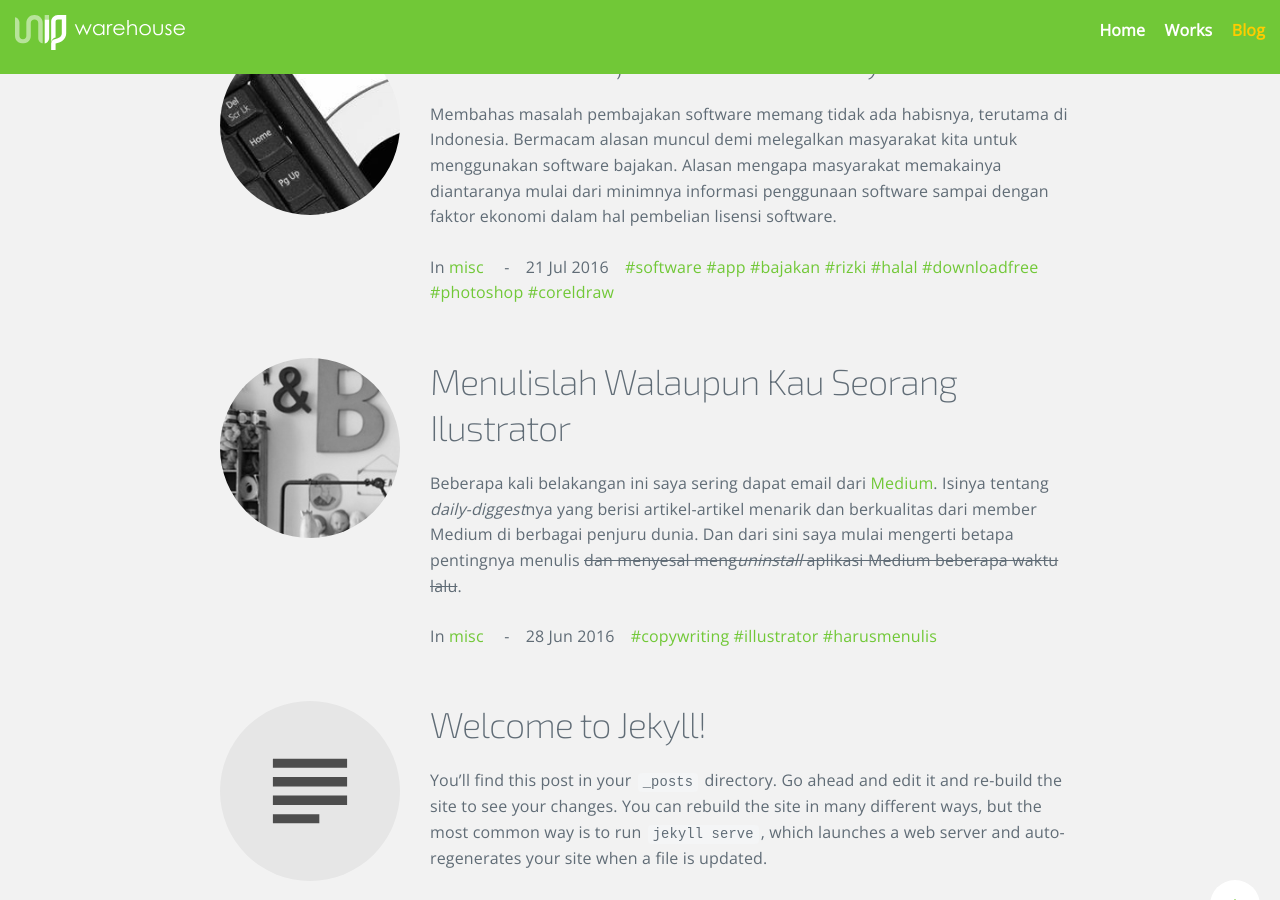
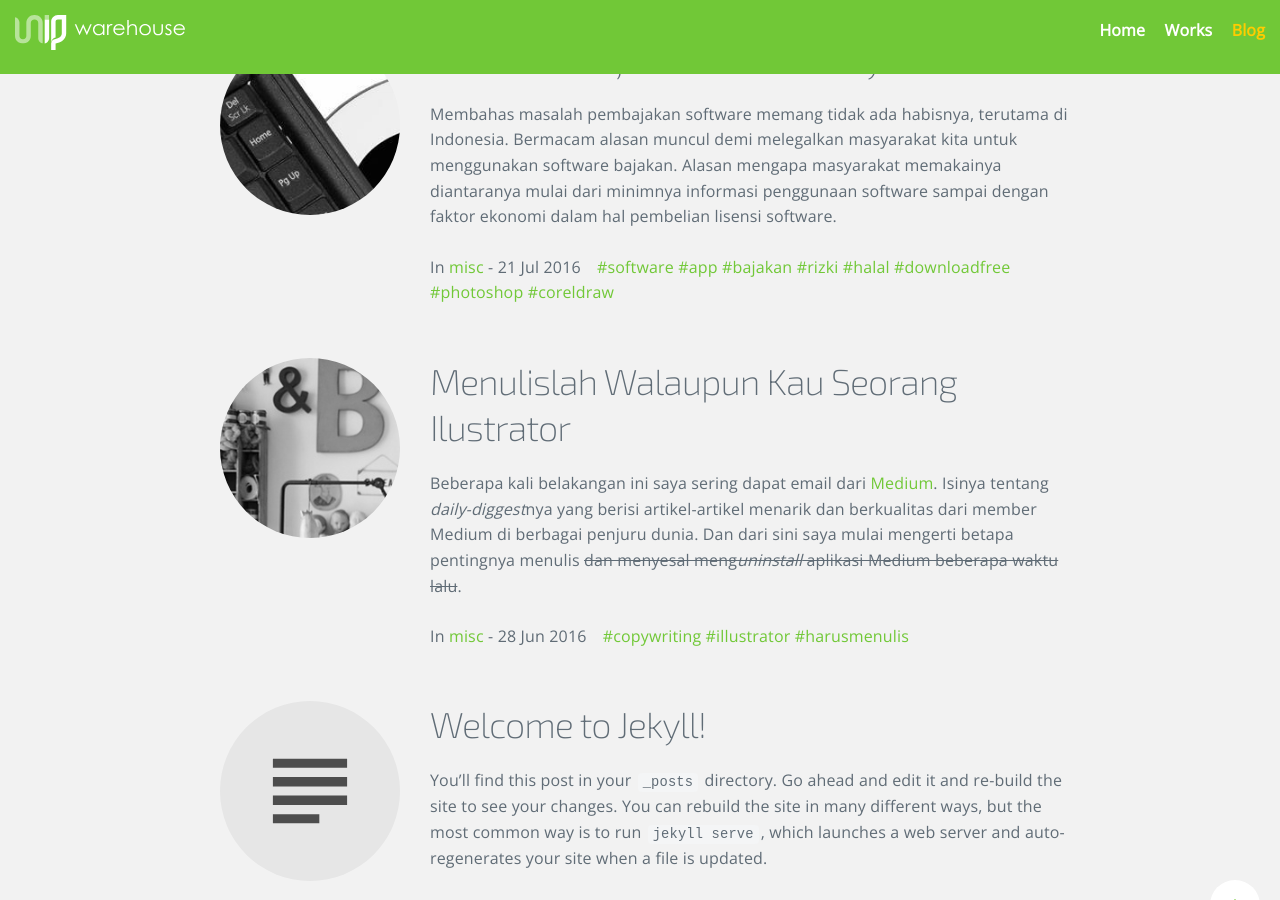
Before and after one commit to unipwarehouse/unipwarehouse.github.io, a Jekyll site: the page built from posts.html, in a window 1280 px wide and 900 px high, scrolled down 945 px. Built offline with Jekyll 4.4.1, drawn with Linux system fonts in a browser that asks for light colours; some web fonts are replaced.

Commit message:
remove em space on date detail

```diff
--- a/posts.html
+++ b/posts.html
@@ -30,7 +30,7 @@ arrow_down: true
 
 					{{ post.excerpt }}
 
-					<p>{% if post.categories %}In {% for cat in post.categories %}<a href="{{ site.baseurl }}/posts/{{ cat }}/">{{ cat }}</a> {% endfor %}&emsp;-&emsp;{% endif %}{{ post.date | timeago | date_to_string }}&emsp;{% if post.tags %}<span class="tags">{% for tag in post.tags %}<a href="{{ site.baseurl }}/tags/{{ tag }}/">{{ tag | prepend: '#' }}</a> {% endfor %}</span>{% endif %}</p>
+					<p>{% if post.categories %}In {% for cat in post.categories %}<a href="{{ site.baseurl }}/posts/{{ cat }}/">{{ cat }}</a> {% endfor %} - {% endif %}{{ post.date | timeago | date_to_string }}&emsp;{% if post.tags %}<span class="tags">{% for tag in post.tags %}<a href="{{ site.baseurl }}/tags/{{ tag }}/">{{ tag | prepend: '#' }}</a> {% endfor %}</span>{% endif %}</p>
 				</div>
 			</div>
 		{% endfor %}
```
